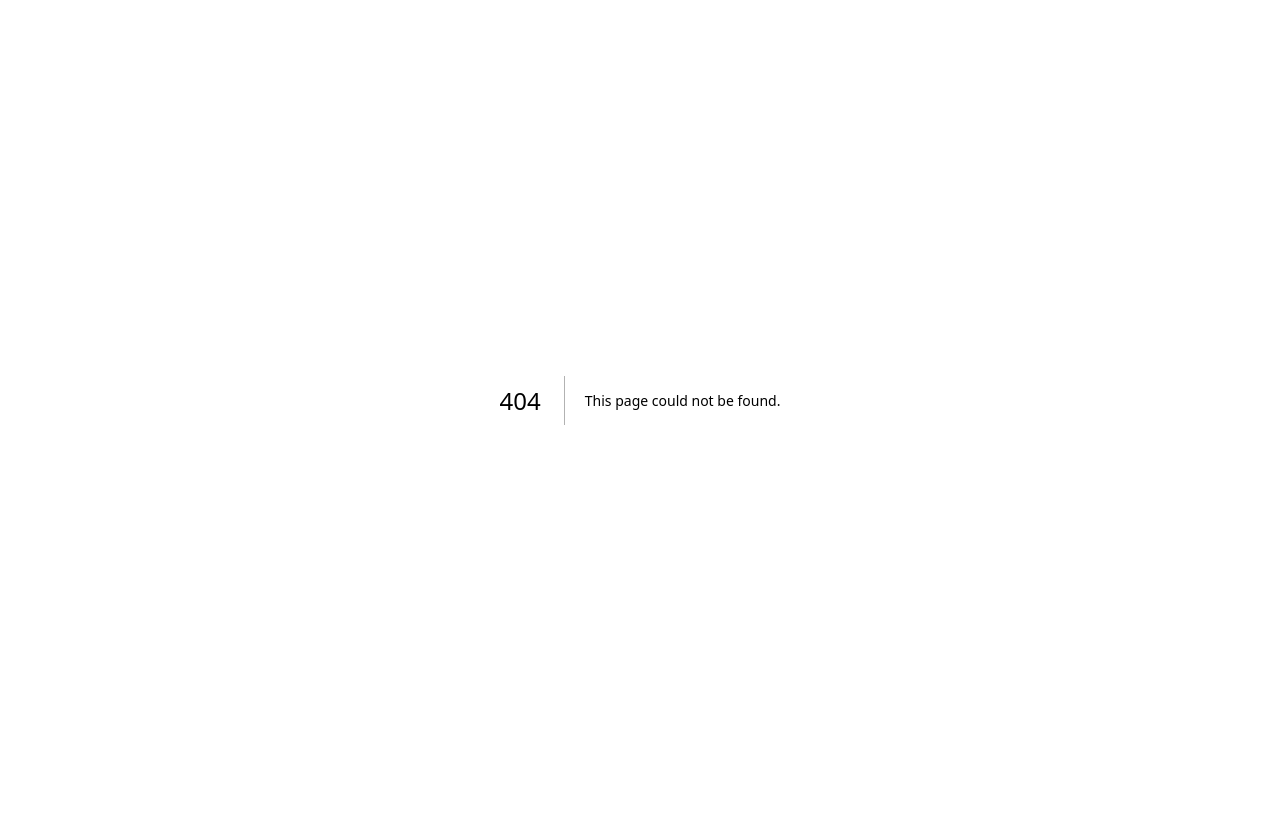
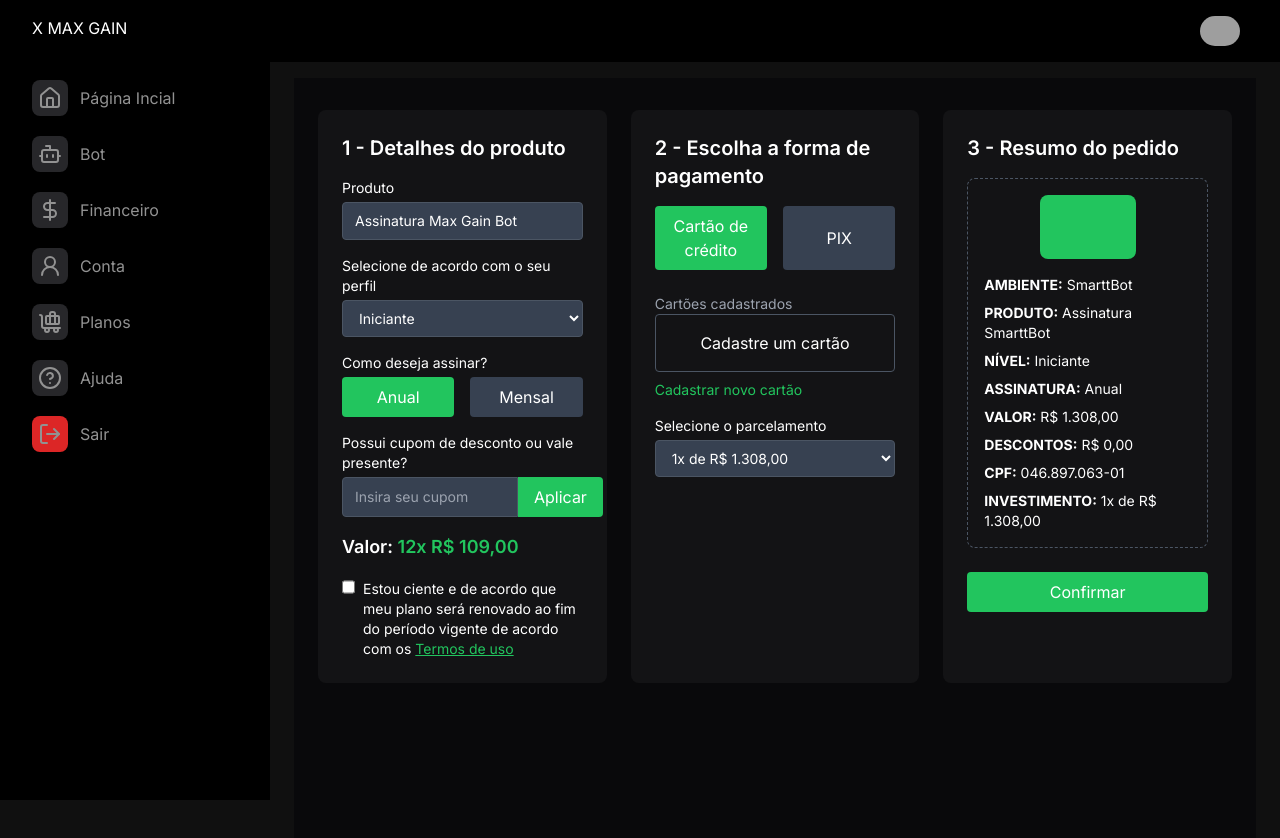
Before and after one commit to x-max-gain/xg-gain-painel, a Next.js app: page /painel/plans/chose in a window 1280 px wide. Before the commit this address had no page. Shown: the top 838 px of the page. Before the commit the page ends 800 px from the top, so only its background shows below. Built offline with nearby package versions, Linux system fonts and the light colour scheme; grey boxes are pictures that could not be loaded.

Commit message:
start plans set

```diff
--- /dev/null
+++ b/src/app/(app)/(platform)/painel/plans/chose/page.tsx
@@ -0,0 +1,143 @@
+export default function CheckoutPage() {
+  return (
+    <div className="min-h-screen bg-background-primary text-white py-8 px-4 sm:px-6">
+      <div className="max-w-7xl mx-auto grid grid-cols-1 md:grid-cols-3 gap-6">
+        {/* Coluna 1: Detalhes do produto */}
+        <div className="bg-background-secondary p-6 rounded-lg">
+          <h2 className="text-lg sm:text-xl font-semibold mb-4">1 - Detalhes do produto</h2>
+          <div className="mb-4">
+            <label className="block text-sm mb-1">Produto</label>
+            <input
+              type="text"
+              value="Assinatura Max Gain Bot"
+              readOnly
+              className="w-full bg-gray-700 border border-gray-600 rounded px-3 py-2 text-sm"
+            />
+          </div>
+          <div className="mb-4">
+            <label className="block text-sm mb-1">Selecione de acordo com o seu perfil</label>
+            <select className="w-full bg-gray-700 border border-gray-600 rounded px-3 py-2 text-sm">
+              <option>Iniciante</option>
+              <option>Entusiasta</option>
+              <option>Estrategista</option>
+            </select>
+          </div>
+          <div className="mb-4">
+            <label className="block text-sm mb-1">Como deseja assinar?</label>
+            <div className="flex flex-col sm:flex-row items-start sm:items-center space-y-2 sm:space-y-0 sm:space-x-4">
+              <button className="w-full sm:flex-1 px-4 py-2 bg-green-500 text-white rounded">
+                Anual
+              </button>
+              <button className="w-full sm:flex-1 px-4 py-2 bg-gray-700 text-white rounded">
+                Mensal
+              </button>
+            </div>
+          </div>
+          <div className="mb-4">
+            <label className="block text-sm mb-1">
+              Possui cupom de desconto ou vale presente?
+            </label>
+            <div className="flex flex-col sm:flex-row">
+              <input
+                type="text"
+                placeholder="Insira seu cupom"
+                className="flex-1 w-full md:w-44 bg-gray-700 border border-gray-600 rounded-t sm:rounded-l sm:rounded-r-none px-3 py-2 text-sm"
+              />
+              <button className="w-full sm:w-auto px-4 py-2 bg-green-500 text-white rounded-t-none sm:rounded-r sm:rounded-l-none">
+                Aplicar
+              </button>
+            </div>
+          </div>
+          <div className="mb-4">
+            <p className="text-lg font-semibold">
+              Valor: <span className="text-green-500">12x R$ 109,00</span>
+            </p>
+          </div>
+          <div>
+            <label className="inline-flex items-start">
+              <input
+                type="checkbox"
+                className="h-4 w-4 text-green-500 bg-gray-700 border-gray-600 rounded"
+              />
+              <span className="ml-2 text-sm">
+                Estou ciente e de acordo que meu plano será renovado ao fim do
+                período vigente de acordo com os{' '}
+                <a href="#" className="text-green-500 underline">
+                  Termos de uso
+                </a>
+              </span>
+            </label>
+          </div>
+        </div>
+
+        {/* Coluna 2: Escolha a forma de pagamento */}
+        <div className="bg-background-secondary p-6 rounded-lg">
+          <h2 className="text-lg sm:text-xl font-semibold mb-4">2 - Escolha a forma de pagamento</h2>
+          <div className="flex flex-col sm:flex-row space-y-2 sm:space-y-0 sm:space-x-4 mb-6">
+            <button className="w-full sm:flex-1 px-4 py-2 bg-green-500 text-white rounded">
+              Cartão de crédito
+            </button>
+            <button className="w-full sm:flex-1 px-4 py-2 bg-gray-700 text-white rounded">
+              PIX
+            </button>
+          </div>
+          <div className="mb-4">
+            <p className="text-sm text-gray-400">Cartões cadastrados</p>
+            <div className="border border-gray-600 rounded py-4 px-3 text-center">
+              Cadastre um cartão
+            </div>
+            <a href="#" className="text-green-500 text-sm mt-2 block">
+              Cadastrar novo cartão
+            </a>
+          </div>
+          <div>
+            <label className="block text-sm mb-1">Selecione o parcelamento</label>
+            <select className="w-full bg-gray-700 border border-gray-600 rounded px-3 py-2 text-sm">
+              <option>1x de R$ 1.308,00</option>
+              <option>12x de R$ 109,00</option>
+            </select>
+          </div>
+        </div>
+
+        {/* Coluna 3: Resumo do pedido */}
+        <div className="bg-background-secondary p-6 rounded-lg">
+          <h2 className="text-lg sm:text-xl font-semibold mb-4">3 - Resumo do pedido</h2>
+          <div className="border border-dashed border-gray-600 rounded-lg p-4">
+            <div className="flex justify-center mb-4">
+              <div className="w-24 h-16 bg-green-500 rounded-lg"></div>
+            </div>
+            <ul className="space-y-2 text-sm">
+              <li>
+                <strong>AMBIENTE:</strong> SmarttBot
+              </li>
+              <li>
+                <strong>PRODUTO:</strong> Assinatura SmarttBot
+              </li>
+              <li>
+                <strong>NÍVEL:</strong> Iniciante
+              </li>
+              <li>
+                <strong>ASSINATURA:</strong> Anual
+              </li>
+              <li>
+                <strong>VALOR:</strong> R$ 1.308,00
+              </li>
+              <li>
+                <strong>DESCONTOS:</strong> R$ 0,00
+              </li>
+              <li>
+                <strong>CPF:</strong> 046.897.063-01
+              </li>
+              <li>
+                <strong>INVESTIMENTO:</strong> 1x de R$ 1.308,00
+              </li>
+            </ul>
+          </div>
+          <button className="w-full mt-6 py-2 bg-green-500 text-white rounded">
+            Confirmar
+          </button>
+        </div>
+      </div>
+    </div>
+  );
+}
--- a/src/app/(app)/(platform)/painel/plans/page.tsx
+++ b/src/app/(app)/(platform)/painel/plans/page.tsx
@@ -54,14 +54,14 @@
                 className={`mt-4 w-full py-2 rounded ${
                   plano.destaque
                     ? "bg-green-500 text-white"
-                    : "bg-gray-200 text-gray-700"
+                    : "bg-stone-500 text-white  hover:bg-green-500"
                 }`}
               >
                 {plano.descricao}
               </button>
               <ul className="mt-6 space-y-2">
                 {plano.beneficios.map((beneficio, i) => (
-                  <li key={i} className="text-sm text-gray-700">
+                  <li key={i} className="text-sm text-white">
                     {beneficio}
                   </li>
                 ))}
```
